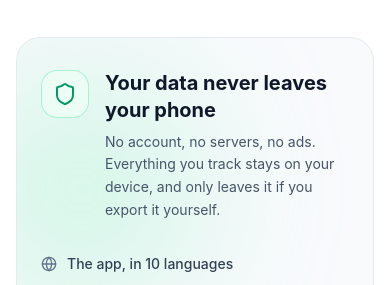
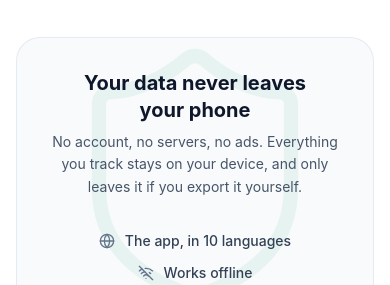
Before and after one commit to donia1222/worktrack-landing, a Next.js app: page / in a window 390 px wide. Shown: the part 11715-12000 px from the top of the page. Built offline with nearby package versions, Linux system fonts and the light colour scheme; no server answers.

Commit message:
,update142“

```diff
--- a/components/Hero.tsx
+++ b/components/Hero.tsx
@@ -150,9 +150,7 @@ export default function Hero() {
             </div>
 
 
-            {/* En escritorio se queda aquí, en rejilla 2x2. En móvil se
-                oculta: baja entera debajo de "Disponible para", en fila con
-                scroll lateral (ver más abajo, junto al DisponiblePara). */}
+            {/* Solo en escritorio, en rejilla 2x2. En móvil no se muestra. */}
             <div className="hidden lg:grid grid-cols-2 gap-4 pt-4 border-t border-slate-200/50">
               {CARACTERISTICAS.map((feature, index) => (
                 <div
@@ -171,6 +169,7 @@ export default function Hero() {
                 </div>
               ))}
             </div>
+
             <AppStoreBadge zona="hero_escritorio" alto={60} className="hidden lg:inline-flex" />
 
               {/* La primera pregunta de quien llega desde un anuncio es cuanto
--- a/components/PrivacyBanner.tsx
+++ b/components/PrivacyBanner.tsx
@@ -14,6 +14,12 @@ import { useLanguage } from "@/lib/language"
  *
  * El almacenamiento local manda —es el argumento— y los otros dos datos van
  * al lado, más pequeños, sin robarle sitio.
+ *
+ * En móvil el icono pequeño de arriba desaparece y en su lugar el escudo
+ * entero ocupa el fondo de la tarjeta, gigante y casi transparente — así no
+ * compite con el texto, y todo (título, descripción y los dos datos de
+ * abajo) queda centrado. En escritorio no cambia nada: icono pequeño a la
+ * izquierda, texto a la izquierda, los otros dos datos en una columna aparte.
  */
 export default function PrivacyBanner() {
   const { t } = useLanguage()
@@ -33,16 +39,26 @@ export default function PrivacyBanner() {
         className="relative mx-auto max-w-6xl overflow-hidden rounded-3xl border border-slate-200/80 bg-slate-50 px-6 py-8 sm:px-10 sm:py-9"
       >
         {/* Un resplandor verde detrás del escudo: el color de "esto está a
-            salvo", sin tener que decirlo. */}
+            salvo", sin tener que decirlo. Solo en escritorio. */}
         <div
           aria-hidden
-          className="pointer-events-none absolute -left-16 top-1/2 h-64 w-64 -translate-y-1/2 rounded-full bg-emerald-200/40 blur-3xl"
+          className="pointer-events-none absolute -left-16 top-1/2 hidden h-64 w-64 -translate-y-1/2 rounded-full bg-emerald-200/40 blur-3xl lg:block"
         />
 
-        <div className="relative flex flex-col gap-7 lg:flex-row lg:items-center lg:gap-10">
-          {/* Lo que importa. */}
-          <div className="flex flex-1 items-start gap-4 sm:gap-5">
-            <div className="flex h-12 w-12 shrink-0 items-center justify-center rounded-2xl bg-emerald-50 ring-1 ring-inset ring-emerald-200 sm:h-14 sm:w-14">
+        {/* El escudo gigante de fondo, solo en móvil: sustituye al icono
+            pequeño de arriba — muy tenue, para que se lea como una marca de
+            agua y no tape el texto. */}
+        <Shield
+          aria-hidden
+          className="pointer-events-none absolute left-1/2 top-1/2 h-72 w-72 -translate-x-1/2 -translate-y-1/2 text-emerald-600/[0.07] lg:hidden"
+          strokeWidth={1.2}
+        />
+
+        <div className="relative flex flex-col items-center gap-7 lg:flex-row lg:items-center lg:gap-10">
+          {/* Lo que importa. Centrado en móvil, a la izquierda con su icono
+              en escritorio. */}
+          <div className="flex flex-1 flex-col items-center gap-3 text-center sm:gap-4 lg:flex-row lg:items-start lg:gap-5 lg:text-left">
+            <div className="hidden h-12 w-12 shrink-0 items-center justify-center rounded-2xl bg-emerald-50 ring-1 ring-inset ring-emerald-200 sm:h-14 sm:w-14 lg:flex">
               <Shield className="h-6 w-6 text-emerald-600 sm:h-7 sm:w-7" />
             </div>
             <div>
@@ -55,9 +71,9 @@ export default function PrivacyBanner() {
             </div>
           </div>
 
-          {/* Los otros dos datos. Separados por una línea en escritorio, que
-              es donde van al lado y no debajo. */}
-          <div className="flex flex-wrap gap-x-8 gap-y-4 border-slate-200 pt-1 lg:shrink-0 lg:flex-col lg:gap-4 lg:border-l lg:pl-10 lg:pt-0">
+          {/* Los otros dos datos. Centrados en móvil; en escritorio, en una
+              columna aparte separada por una línea. */}
+          <div className="flex flex-col items-center gap-3 border-slate-200 pt-1 lg:shrink-0 lg:flex-col lg:items-start lg:gap-4 lg:border-l lg:pl-10 lg:pt-0">
             {secundarias.map(({ icono: Icono, texto }) => (
               <div key={texto} className="flex items-center gap-2.5">
                 <Icono className="h-4 w-4 shrink-0 text-slate-500" />
```
Also changed, not shown: 1 other file (tests, documents, lock files or other folders).
